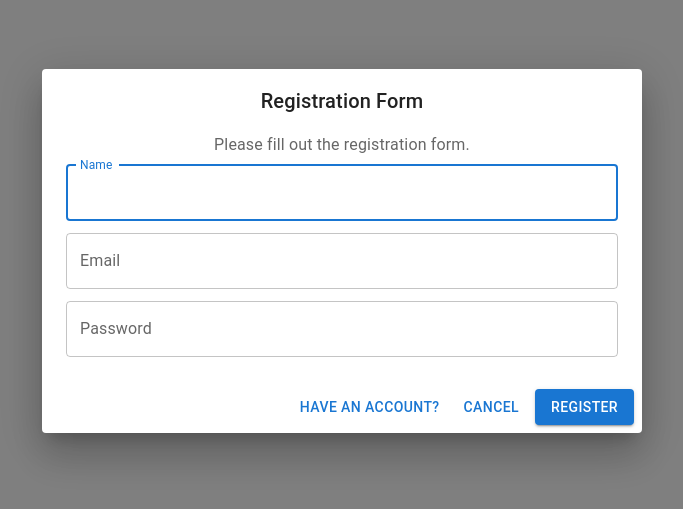
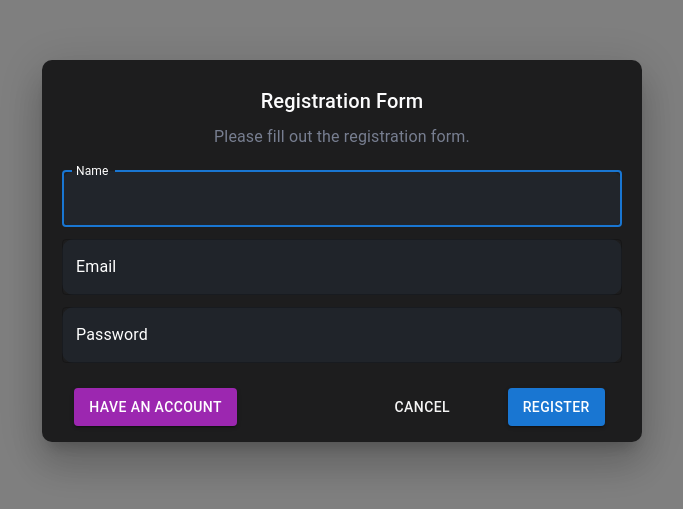
Before and after one commit to Arsenii-Zhelobetskyi/hotelhubfrontend, a React (Vite) app: page /registration in a window 1280 px wide. Shown: the part 149-658 px from the top of the page, without its empty margins (298-981 px from the left). Built offline with nearby package versions, Linux system fonts and the light colour scheme.

Commit message:
styled login

```diff
--- a/src/components/LoginForm/LoginForm.jsx
+++ b/src/components/LoginForm/LoginForm.jsx
@@ -12,7 +12,9 @@ import { useDispatch, useSelector } from "react-redux";
 import { login } from "../../redux/slices/authorizationSlice.jsx";
 import { useStateContext } from "../../utils/contexts/ContextProvider";
 import { useNavigate } from "react-router-dom";
+import { useTheme } from "@mui/material/";
 function LoginForm() {
+  const theme = useTheme();
   const dispatch = useDispatch();
   const authorization = useSelector((state) => state.authorization);
   const { setName, setEmail, setToken } = useStateContext();
@@ -44,11 +46,28 @@ function LoginForm() {
     navigate("/registration");
   };
   return (
-      <Dialog open={true}>
-        <DialogTitle>Login Form</DialogTitle>
-        <DialogContent>
-          <DialogContentText>Please fill out the login form.</DialogContentText>
-          <TextField
+      <Dialog open={true}
+        PaperProps={{
+        style: {
+          backgroundColor: "#1D1D1E",
+          borderRadius: 10,
+        },
+      }}>
+        <DialogTitle sx={{ color: "#FCFCFD" , height: "65px", paddingTop: "25px"}}>Login Form</DialogTitle>
+        <DialogContent sx={{ padding: "15px 20px"}}>
+          <DialogContentText sx={{ color: "#777E90", marginBottom: 1.7}}>Please fill out the login form</DialogContentText>
+          <TextField sx={{
+                        backgroundColor: "rgba(34,38,45,0.88)",
+                        borderRadius: 3,
+                        }} InputProps={{
+                          style: {
+                              color: "whitesmoke",
+                        }
+                      }} InputLabelProps={{
+                        style: {
+                          color: "white",
+                        },
+                      }}
               margin="dense"
               label="Email"
               type="email"
@@ -56,7 +75,16 @@ function LoginForm() {
               value={email}
               onChange={handleEmailChange}
           />
-          <TextField
+          <TextField sx={{
+                        backgroundColor: "rgba(34,38,45,0.88)",
+                        borderRadius: 3,
+                      }} InputProps={{
+                          style: {
+                              color: "whitesmoke",
+                        }
+                      }} InputLabelProps={{
+                            style: { color: "white" },
+                      }}
               margin="dense"
               label="Password"
               type="password"
@@ -66,12 +94,12 @@ function LoginForm() {
           />
           {error && <p style={{ color: "red", marginTop: "10px" }}>{error}</p>}
         </DialogContent>
-        <DialogActions>
-          <Button onClick={handleRegistrationClick} color="primary">
+        <DialogActions sx={{ padding: "5px 20px 15px 15px", height: "60px", display: "flex", justifyContent: "space-around" }}>
+          <Button sx={{ marginRight: "130px", padding: "7px 15px", alignItem: "left", color: "whitesmoke"}}>Cancel</Button>
+        <Button sx={{ padding: "7px 15px" }} variant="contained" onClick={handleRegistrationClick} color="secondary">
             Register
           </Button>
-          <Button>Cancel</Button>
-          <Button onClick={handleSubmit} variant="contained" color="primary">
+          <Button sx={{ padding: "7px 15px" }} onClick={handleSubmit} variant="contained" color="primary">
             Log in
           </Button>
         </DialogActions>
--- a/src/components/RegistrationForm/RegistrationForm.jsx
+++ b/src/components/RegistrationForm/RegistrationForm.jsx
@@ -7,7 +7,9 @@ import DialogContent from "@mui/material/DialogContent";
 import DialogContentText from "@mui/material/DialogContentText";
 import DialogTitle from "@mui/material/DialogTitle";
 import { useNavigate } from "react-router-dom";
+import { useTheme } from "@mui/material/";
 function RegistrationForm({ onClose }) {
+    const theme = useTheme();
     const [name, setName] = useState("");
     const [email, setEmail] = useState("");
     const [password, setPassword] = useState("");
@@ -87,13 +89,29 @@ function RegistrationForm({ onClose }) {
 
     return (
         <>
-            <Dialog open={true} onClose={onClose}>
-                <DialogTitle>Registration Form</DialogTitle>
-                <DialogContent>
-                    <DialogContentText>
+            <Dialog open={true} onClose={onClose}  PaperProps={{
+                style: {
+                backgroundColor: "#1D1D1E",
+                borderRadius: 10,
+                },
+            }}>
+                <DialogTitle sx={{ color: "#FCFCFD" , height: "65px", paddingTop: "25px"}}>Registration Form</DialogTitle>
+                <DialogContent  sx={{ padding: "15px 20px"}}>
+                    <DialogContentText sx={{ color: "#777E90", marginBottom: 1.7}}>
                         Please fill out the registration form.
                     </DialogContentText>
-                    <TextField
+                    <TextField sx={{
+                        backgroundColor: "rgba(34,38,45,0.88)",
+                        borderRadius: 3,
+                        }} InputProps={{
+                          style: {
+                              color: "whitesmoke",
+                        }
+                      }} InputLabelProps={{
+                        style: {
+                          color: "white",
+                        },
+                      }}
                         autoFocus
                         margin="dense"
                         label="Name"
@@ -102,7 +120,18 @@ function RegistrationForm({ onClose }) {
                         value={name}
                         onChange={handleNameChange}
                     />
-                    <TextField
+                    <TextField sx={{
+                        backgroundColor: "rgba(34,38,45,0.88)",
+                        borderRadius: 3,
+                        }} InputProps={{
+                          style: {
+                              color: "whitesmoke",
+                        }
+                      }} InputLabelProps={{
+                        style: {
+                          color: "white",
+                        },
+                      }}
                         margin="dense"
                         label="Email"
                         type="email"
@@ -110,7 +139,18 @@ function RegistrationForm({ onClose }) {
                         value={email}
                         onChange={handleEmailChange}
                     />
-                    <TextField
+                    <TextField sx={{
+                        backgroundColor: "rgba(34,38,45,0.88)",
+                        borderRadius: 3,
+                        }} InputProps={{
+                          style: {
+                              color: "whitesmoke",
+                        }
+                      }} InputLabelProps={{
+                        style: {
+                          color: "white",
+                        },
+                      }}
                         margin="dense"
                         label="Password"
                         type="password"
@@ -124,12 +164,12 @@ function RegistrationForm({ onClose }) {
                         </p>
                     )}
                 </DialogContent>
-                <DialogActions>
-                    <Button onClick={handleLogin} color="primary">
-                        Have an account?
+                <DialogActions sx={{ padding: "5px 20px 15px 15px", height: "60px", display: "flex", justifyContent: "space-around" }}>
+                    <Button onClick={handleLogin} variant="contained" color="secondary" sx={{ marginRight: "100px", padding: "7px 15px", alignItem: "left"}}>
+                        Have an account
                     </Button>
-                    <Button onClick={onClose}>Cancel</Button>
-                    <Button onClick={handleSubmit} variant="contained" color="primary">
+                    <Button sx={{ padding: "7px 15px", color: "whitesmoke" }} onClick={onClose}>Cancel</Button>
+                    <Button sx={{ padding: "7px 15px" }} onClick={handleSubmit} variant="contained" color="primary">
                         Register
                     </Button>
                 </DialogActions>
```
Also changed, not shown: src/routes/Home/components/SearchForm.jsx (+2 -8 lines).
